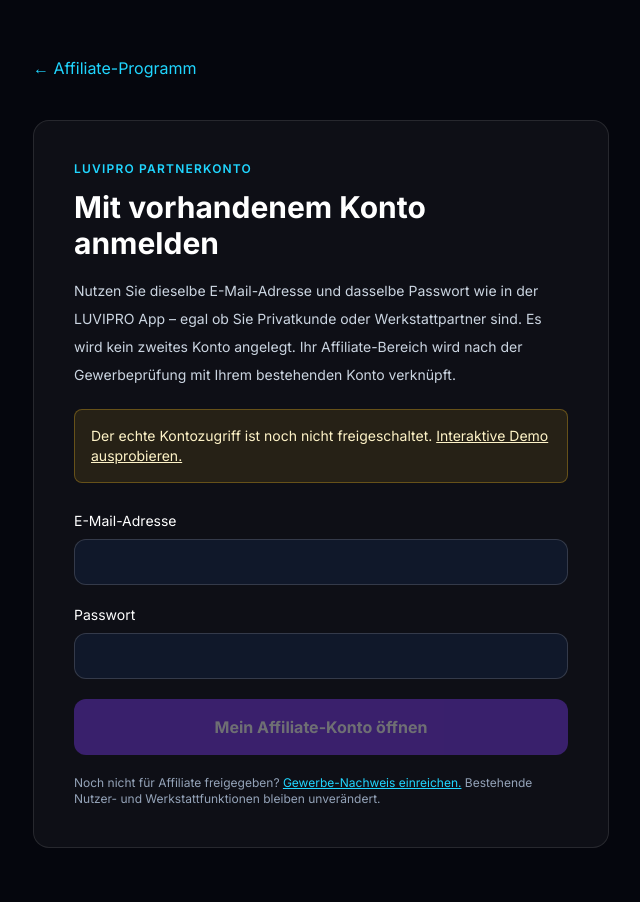
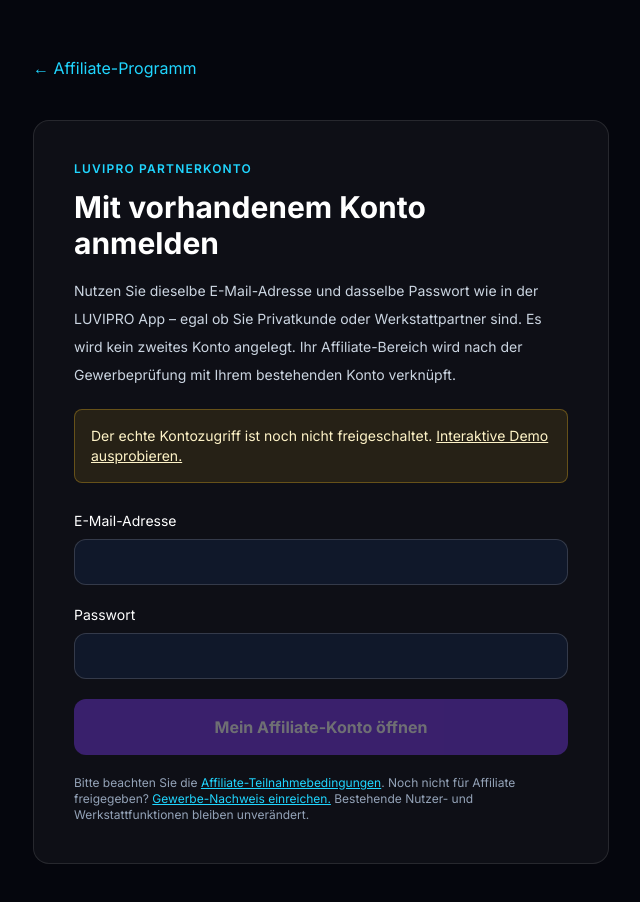
Before and after one commit to Diaa6969/luvipro-website, a Next.js app: page /affiliate/login in a window 1280 px wide. Shown: the top 902 px of the page, without its empty margins (319-959 px from the left). Built offline with nearby package versions, Linux system fonts and the light colour scheme.

Commit message:
Link dedicated commercial Affiliate terms from legal pages, navigation and existing affiliate account

```diff
--- a/src/app/affiliate/login/page.tsx
+++ b/src/app/affiliate/login/page.tsx
@@ -18,7 +18,7 @@ export default async function AffiliateLogin({searchParams}:{searchParams:Promis
     <label className="block text-sm">Passwort<input required disabled={!enabled} autoComplete="current-password" type="password" name="password" maxLength={256} className="mt-2 block w-full rounded-xl border border-white/15 bg-[#10182a] p-3 text-white"/></label>
     <button disabled={!enabled} className="w-full rounded-xl bg-violet-600 p-4 font-bold disabled:cursor-not-allowed disabled:opacity-40">Mein Affiliate-Konto öffnen</button>
    </form>
-   <p className="mt-5 text-xs text-slate-400">Noch nicht für Affiliate freigegeben? <Link href="/affiliate" className="text-pulse underline">Gewerbe-Nachweis einreichen.</Link> Bestehende Nutzer- und Werkstattfunktionen bleiben unverändert.</p>
+   <p className="mt-5 text-xs text-slate-400">Bitte beachten Sie die <Link href="/affiliate/agb" className="text-pulse underline">Affiliate-Teilnahmebedingungen</Link>. Noch nicht für Affiliate freigegeben? <Link href="/affiliate" className="text-pulse underline">Gewerbe-Nachweis einreichen.</Link> Bestehende Nutzer- und Werkstattfunktionen bleiben unverändert.</p>
   </div>
  </div></main>;
 }
```
